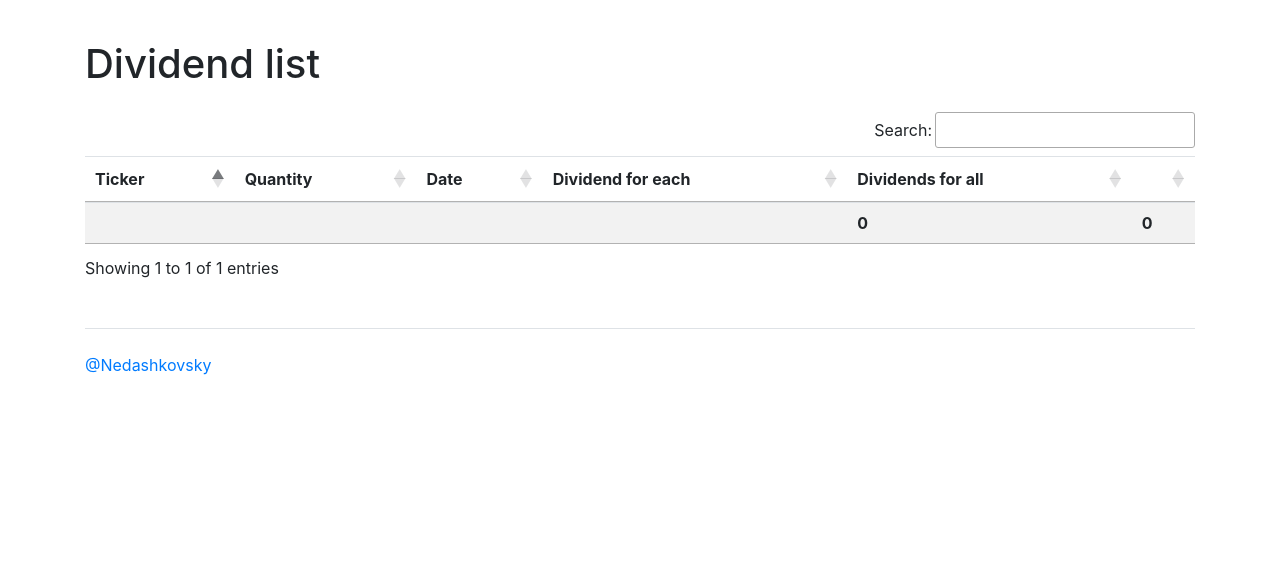
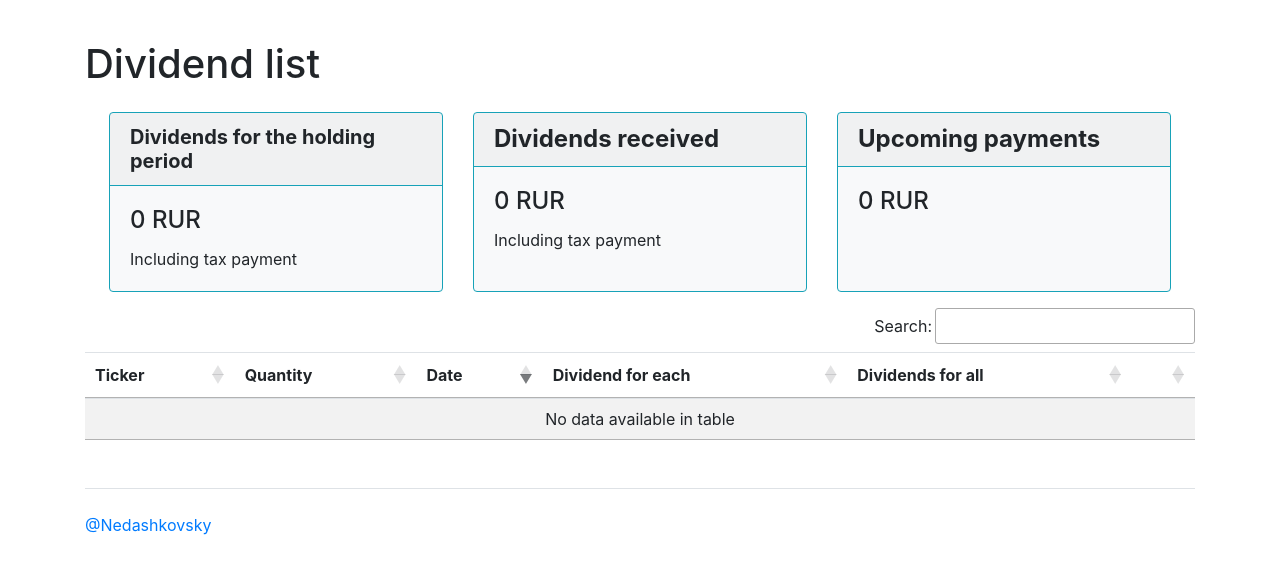
Before and after one commit to Unshock/finance_majordomo, a Django app: page /dividends/ in a window 1280 px wide. Shown: the part 56-630 px from the top of the page. Run offline with Django 4.2, Linux system fonts and the light colour scheme; the visitor is signed in with stand-in values (Sample User, id 1); data that the repository does not hold is empty; some libraries are stand-ins or nearby versions.

Commit message:
add cards to the dividends page and logic for the assuming divs

```diff
--- a/finance_majordomo/dividends/views.py
+++ b/finance_majordomo/dividends/views.py
@@ -1,3 +1,4 @@
+import datetime
 from decimal import Decimal
 
 from django.contrib.auth.mixins import LoginRequiredMixin
@@ -26,8 +27,7 @@ class Dividends(LoginRequiredMixin, ListView):
         dividend_list = []
         total_divs_payable = 0
         total_divs_recieved = 0
-
-        #users_stocks = UsersStocks.objects.get(user=self.request.user)
+        total_divs_upcoming = 0
 
         user = self.request.user
 
@@ -38,8 +38,13 @@ class Dividends(LoginRequiredMixin, ListView):
 
         for div in users_stocks_dividends:
             stock = div.stock
-            date = div.date
+            date_str = div.date
             dividend = div.dividend
+
+            date_today = datetime.datetime.today()
+            date_dt = datetime.datetime.strptime(date_str, '%Y-%m-%d')
+            date_status = True if date_dt <= date_today else False
+
             try:
                 dividend_of_user = DividendsOfUser.objects.get(user=user,
                                                                dividend=div)
@@ -48,16 +53,24 @@ class Dividends(LoginRequiredMixin, ListView):
                 status = False
 
             quantity_for_the_date = get_quantity(
-                self.request, stock, date=date)
+                self.request, stock, date=date_str)
+
             if quantity_for_the_date > 0:
                 total_div = Decimal(quantity_for_the_date * dividend)
-                total_divs_payable += total_div
-                total_divs_recieved += total_div if status else 0
-                dividend_list.append((div, quantity_for_the_date, total_div, status))
+
+                if date_status:
+                    total_divs_payable += total_div
+                    total_divs_recieved += total_div if status else 0
+
+                else:
+                    total_divs_upcoming += total_div
+
+                dividend_list.append((div, quantity_for_the_date, total_div, status, date_status))
 
         context['dividend_list'] = dividend_list
         context['total_divs_payable'] = total_divs_payable
-        context['total_divs_recieved'] = total_divs_recieved
+        context['total_divs_received'] = total_divs_recieved
+        context['total_divs_upcoming'] = total_divs_upcoming
         return context
 
 
--- a/finance_majordomo/templates/base.html
+++ b/finance_majordomo/templates/base.html
@@ -1,6 +1,7 @@
 {% load i18n %}
 {% get_current_language as LANGUAGE_CODE %}
 {% load bootstrap4 %}
+{% load static %}
 
 <!-- Current language: {{ LANGUAGE_CODE }} -->
 <!DOCTYPE html>
@@ -11,6 +12,7 @@
         <meta name="viewport" content="width=device-width, initial-scale=1, shrink-to-fit=no">
         {% bootstrap_css %}
         <link rel="stylesheet" type="text/css" href="https://cdn.datatables.net/1.13.4/css/jquery.dataTables.css">
+        <link rel="stylesheet" type="text/css" href="{% static 'style.css' %}">
 
 
         <title>{% translate "Financial majordomo" %}</title>
@@ -106,8 +108,18 @@
         $(document).ready(function(){
             $('#myDataTable').DataTable({
                 paging: false,
+
                 {#pageLength : 50,#}
                 {#lengthMenu: [[50, 100], [50, 100]]#}
+            });
+        });
+    </script>
+    <script type="text/javascript">
+        $(document).ready(function(){
+            $('#myDivDataTable').DataTable({
+                paging: false,
+                info: false,
+                order: [[2, 'desc']],
             });
         });
     </script>
--- /dev/null
+++ b/finance_majordomo/templates/dividends/_cards_deck_dividends.html
@@ -0,0 +1,35 @@
+{% load i18n %}
+<div class="container-xxl px-4">
+    <div class="card-deck d-flex justify-content-between">
+
+        <div class="card border-info bg-light mb-3 d-flex" style="max-width: 28rem;">
+            <div class="card-header border-info">
+                  <h5 class="mb-0"><b>{% translate "Dividends for the holding period" %}</b></h5>
+            </div>
+            <div class="card-body">
+                <h4 class="card-title">{{ total_divs_payable }} RUR</h4>
+                <p class="card-text">Including tax payment</p>
+            </div>
+        </div>
+
+        <div class="card border-info bg-light mb-3" style="max-width: 28rem;">
+            <div class="card-header border-info">
+                <h4 class="mb-0"><b>{% translate "Dividends received" %}</b></h4>
+            </div>
+            <div class="card-body">
+                <h4 class="card-title">{{ total_divs_received }} RUR</h4>
+                <p class="card-text">Including tax payment</p>
+            </div>
+        </div>
+
+        <div class="card border-info bg-light mb-3" style="max-width: 28rem;">
+            <div class="card-header border-info">
+                <h4 class="mb-0"><b>{% translate "Upcoming payments" %}</b></h4>
+            </div>
+            <div class="card-body">
+                <h4 class="card-title">{{ total_divs_upcoming }} RUR</h4>
+            </div>
+        </div>
+
+    </div>
+</div>
--- a/finance_majordomo/templates/dividends/dividend_list.html
+++ b/finance_majordomo/templates/dividends/dividend_list.html
@@ -1,10 +1,13 @@
 {% extends 'base.html' %}
 {% load i18n %}
+
 {% block content %}
     <div class="container wrapper flex-grow-1">
         <h1 class="my-4">{{ page_title }}</h1>
 
-        <table id="myDataTable" class="table table-striped">
+        {% include 'dividends/_cards_deck_dividends.html' %}
+
+        <table id="myDivDataTable" class="table table-striped">
            <thead>
                 <tr>
 
@@ -20,7 +23,7 @@
             </thead>
 
             <tbody>
-                {% for div, quantity_for_the_date, total_div, status in dividend_list %}
+                {% for div, quantity_for_the_date, total_div, status, date_status in dividend_list %}
                 <tr>
                     <td>{{ div.stock.latname }}</td>
                     <td>{{ quantity_for_the_date }}</td>
@@ -28,7 +31,13 @@
                     <td>{{ div.dividend }}</td>
 
                     <td>{{ total_div }}</td>
-                    {% if status %}
+                    {% if not date_status %}
+                    <td>
+                        <div class="d-flex justify-content-left">
+                            <a class="btn btn-info btn-sm" role="button">{% translate "Upcoming dividend" %}</a>
+                        </div>
+                    </td>
+                    {% elif status %}
                     <td>
                         <div class="d-flex justify-content-left">
                             <a class="btn btn-success btn-sm" href="{% url "remove_div_from_user" div.id %}" role="button">{% translate "Remove dividend" %}</a>
@@ -43,15 +52,9 @@
                     {% endif %}
                 </tr>
                 {% endfor %}
-                <tr>
-                    <td></td>
-                    <td></td>
-                    <td></td>
-                    <td></td>
-                    <td><b>{{ total_divs_payable }}</b></td>
-                    <td><b>{{ total_divs_recieved }}</b></td>
-                </tr>
+
             </tbody>
         </table>
     </div>
+
 {% endblock content %}
--- a/finance_majordomo/templates/transactions/transaction_list.html
+++ b/finance_majordomo/templates/transactions/transaction_list.html
@@ -7,7 +7,7 @@
             <a class="btn btn-primary btn-sm" href="{% url "add_transaction" %}" role="button">{% translate "Add transaction" %}</a>
         </div>
 
-        <table class="table table-striped">
+        <table class="table table-sm table-striped">
            <thead>
                 <tr>
                     <th>ID</th>
```
Also changed, not shown: finance_majordomo/dividends/utils.py (+4 -4 lines).
